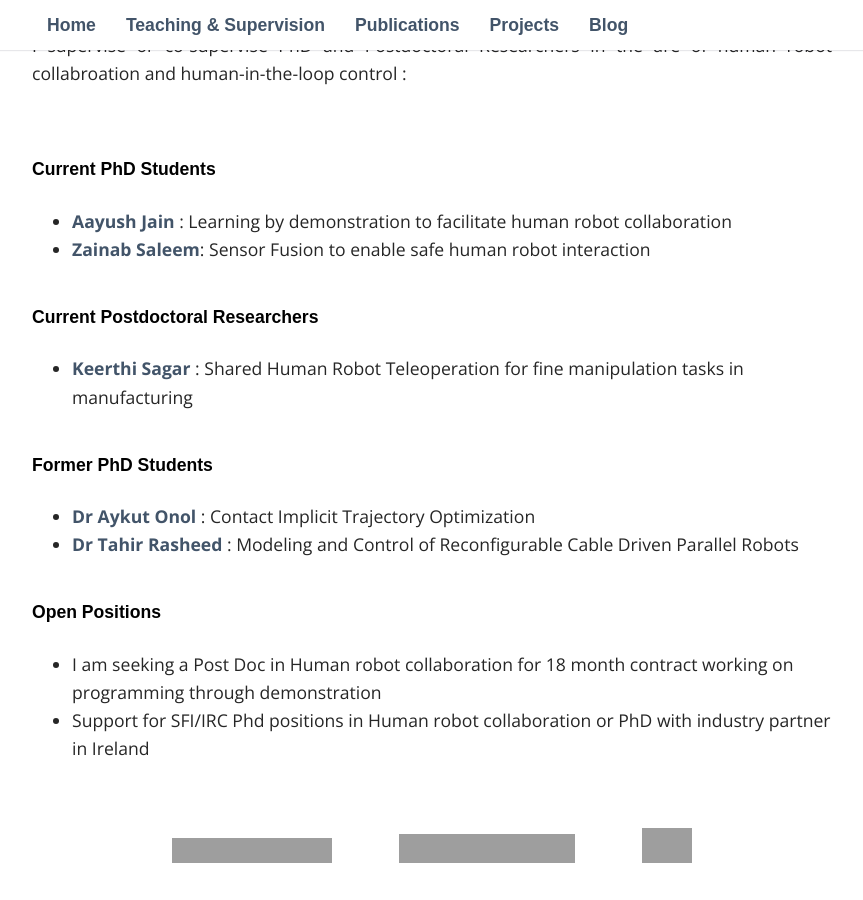
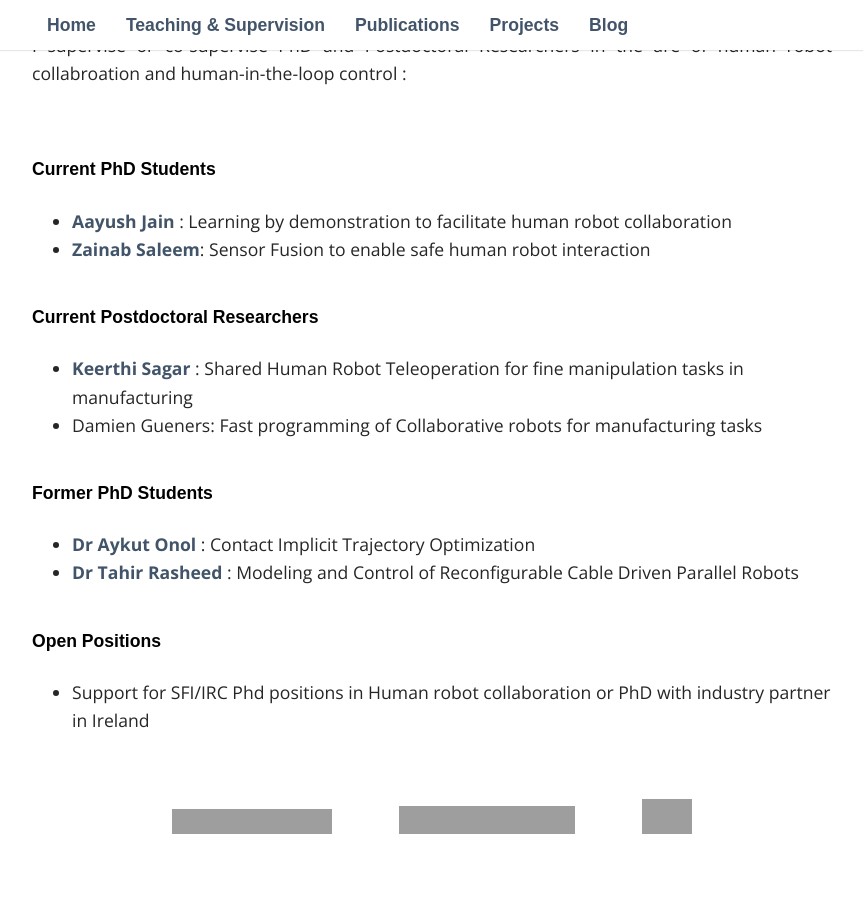
Before and after one commit to philip-long/philip-long.github.io, a Jekyll site: the page built from teaching/index.html, in a window 1280 px wide and 900 px high, scrolled down 682 px, cut to the strip 0-900 px from the top of the window. Shown: the whole strip, without its empty margins (208-1071 px from the left). Built offline with Jekyll 4.4.1, drawn with Linux system fonts in a browser that asks for light colours; nearby versions of some CDN libraries; some web fonts are replaced; library files that are not in the unit come from our copies; after the commit the page ends 1554 px from its top, so only the background shows below that; grey boxes are pictures that could not be loaded.

Commit message:
Update index.html

```diff
--- a/teaching/index.html
+++ b/teaching/index.html
@@ -45,6 +45,7 @@ title: Teaching & Supervision
 </br>
 	<ul class="desc">
 	<li> <a href="https://scholar.google.com/citations?hl=en&user=Ku2w7U0AAAAJ&view_op=list_works&sortby=pubdate">Keerthi Sagar </a>: Shared Human Robot Teleoperation for fine manipulation tasks in manufacturing </li>
+	<li> Damien Gueners: Fast programming of Collaborative robots for manufacturing tasks </li>
 	</ul>
 
 
@@ -68,7 +69,6 @@ title: Teaching & Supervision
 </br>
 
 <ul class="desc">
-	<li> I am seeking a Post Doc in Human robot collaboration for 18 month contract working on programming through demonstration</li>
 	<li> Support for SFI/IRC Phd positions in Human robot collaboration or PhD with industry partner in Ireland</li>
 </ul>
 </div>
```
